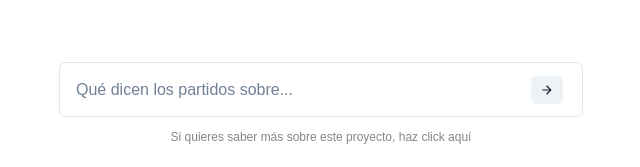
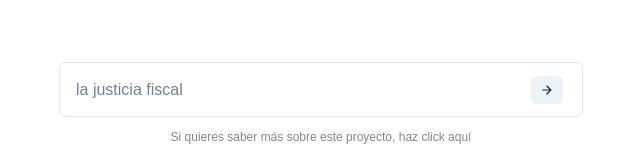
Before and after one commit to que-dice-su-programa/frontend, a React (Create React App) app: page / in a window 1280 px wide. Shown: the part 471-638 px from the top of the page, without its empty margins (319-959 px from the left). Built offline with nearby package versions, Linux system fonts and the light colour scheme.

Commit message:
Rotating input placeholder

```diff
--- a/src/components/SearchBox.tsx
+++ b/src/components/SearchBox.tsx
@@ -1,4 +1,5 @@
 import * as React from "react";
+import { useState } from 'react';
 import {
   Flex,
   Text,
@@ -10,7 +11,41 @@ import {
 } from "@chakra-ui/react";
 import { ArrowForwardIcon } from "@chakra-ui/icons";
 
+const shuffle = (array: string[]) => {
+  let currentIndex = array.length,  randomIndex;
+
+  // While there remain elements to shuffle.
+  while (currentIndex != 0) {
+
+    // Pick a remaining element.
+    randomIndex = Math.floor(Math.random() * currentIndex);
+    currentIndex--;
+
+    // And swap it with the current element.
+    [array[currentIndex], array[randomIndex]] = [
+      array[randomIndex], array[currentIndex]];
+  }
+
+  return array;
+}
+
+const proposals = shuffle([
+  "la vivienda",
+  "la violencia machista",
+  "el feminismo",
+  "la justicia fiscal",
+  "los impuestos",
+  "el sistema sanitario"
+])
+
 export const SearchBox = ({ searchField, setSearchField, handleSubmit }) => {
+  const [proposalIndex, setProposalIndex] = useState(0);
+  const proposal = proposals[proposalIndex]
+
+  setTimeout(() => {
+    proposalIndex < proposals.length - 1 ? setProposalIndex(proposalIndex+1) : setProposalIndex(0)
+  }, 4000)
+
   return (
     <Flex
       justifyContent="center"
@@ -31,7 +66,7 @@ export const SearchBox = ({ searchField, setSearchField, handleSubmit }) => {
       >
         <InputGroup>
           <Input
-            placeholder="Qué dicen los partidos sobre..."
+            placeholder={proposal}
             height={55}
             value={searchField}
             onChange={(e) => setSearchField(e.target.value)}
```
